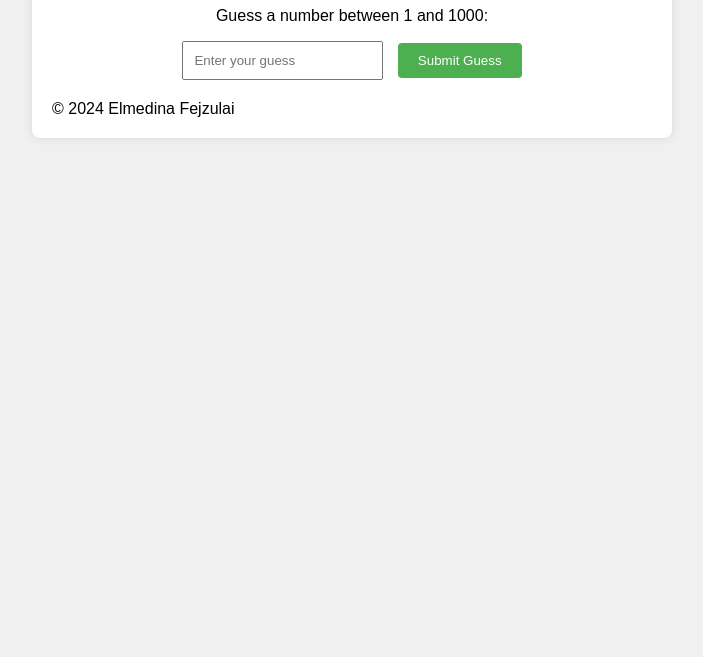
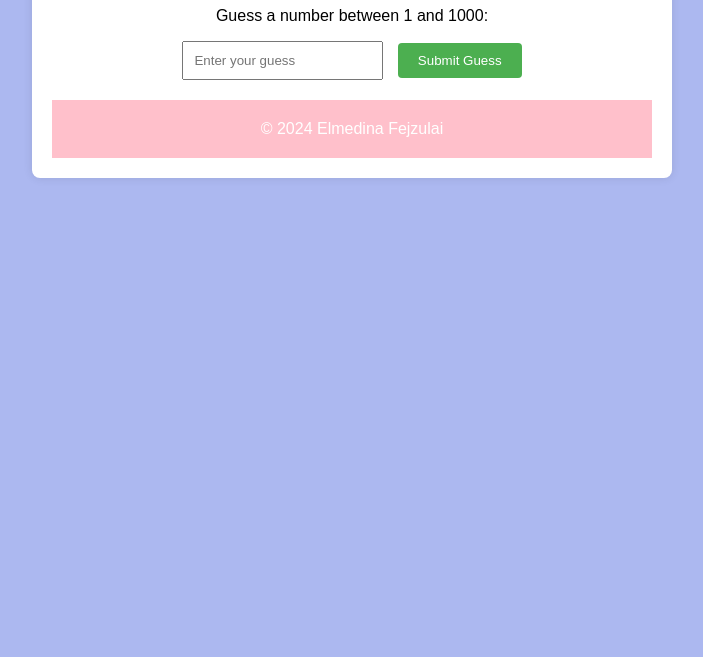
Before and after one commit to elmedinaf/JavaScript, a plain HTML site: page mod02-assessment4/index.html in a window 1280 px wide. Shown: the part 143-800 px from the top of the page, without its empty margins (288-991 px from the left). Drawn offline with Linux system fonts and the light colour scheme; files that its build step writes are made by us from their sources.

Commit message:
mod2-assess4

```diff
--- a/mod02-assessment4/css/styles.css
+++ b/mod02-assessment4/css/styles.css
@@ -2,7 +2,7 @@ body {
     font-family: Arial, sans-serif;
     margin: 0;
     padding: 0;
-    background-color: #f0f0f0;
+    background-color: #acb8f0;
 }
 
 .container {
@@ -46,3 +46,9 @@ button:hover {
     margin-top: 20px;
     color: #333;
 }
+footer {
+    text-align: center;
+    padding: 20px;
+    background: pink;
+    color: white;
+}
--- a/mod02-assessment4/index.html
+++ b/mod02-assessment4/index.html
@@ -5,7 +5,7 @@
     <meta charset="UTF-8">
     <meta http-equiv="X-UA-Compatible" content="IE=edge">
     <meta name="viewport" content="width=device-width, initial-scale=1.0">
-    <link rel="stylesheet" href="styles.css">
+    <link rel="stylesheet" href="css/styles.css">
     <title>Hot/Cold Guessing Game</title>
 </head>
 
@@ -15,11 +15,11 @@
             <h1>Hot/Cold Guessing Game</h1>
         </header>
         <main>
-            <p>Guess a number between 1 and 1000:</p>
+        <p>Guess a number between 1 and 1000:</p>
             <input type="number" id="guessInput" placeholder="Enter your guess">
             <button onclick="checkGuess()">Submit Guess</button>
             <p id="result"></p>
-        </main>
+            </main>
         <footer>&copy; 2024 Elmedina Fejzulai</footer>
     </div>
     <script src="scripts/scripts.js"></script>
```
